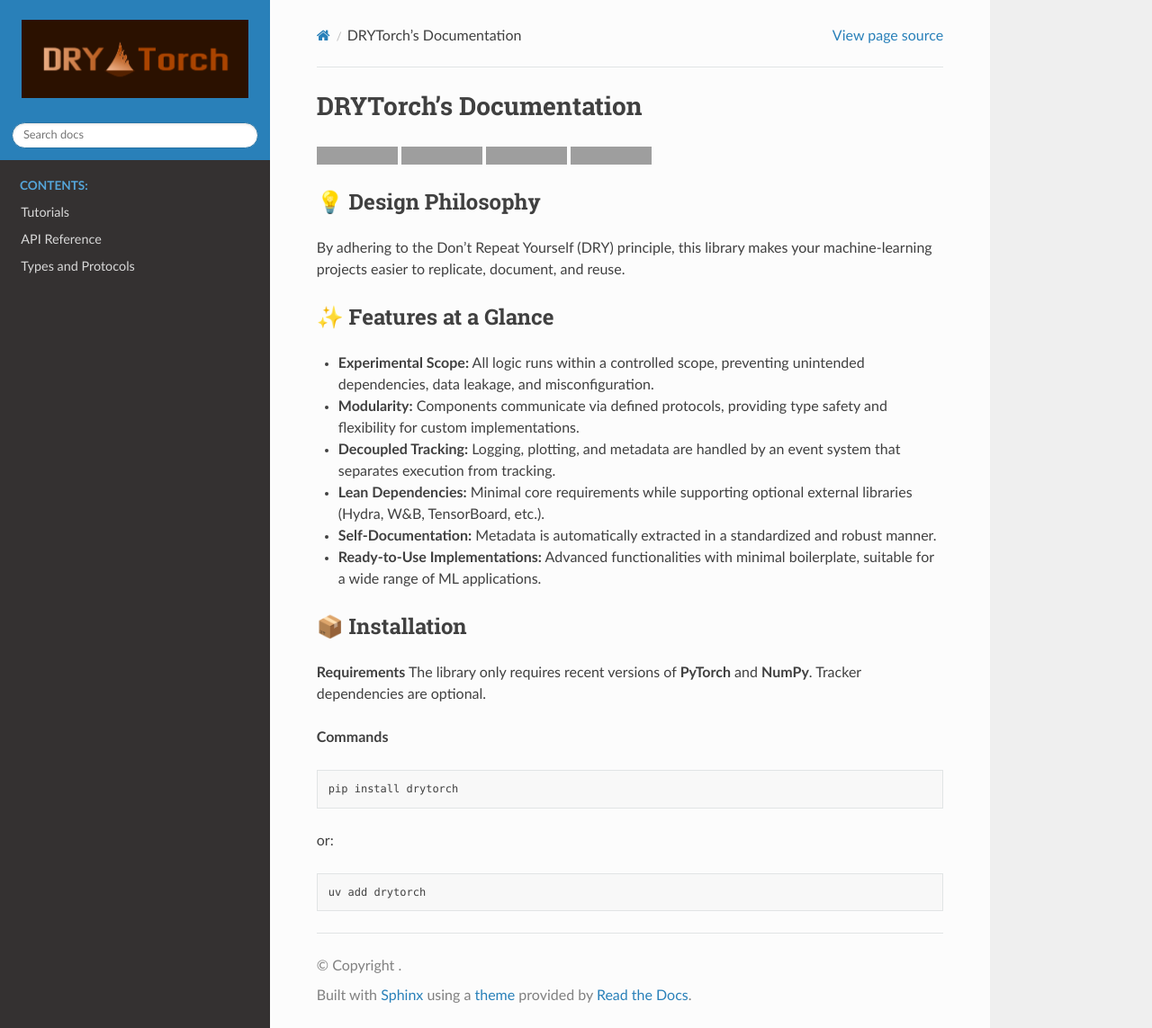
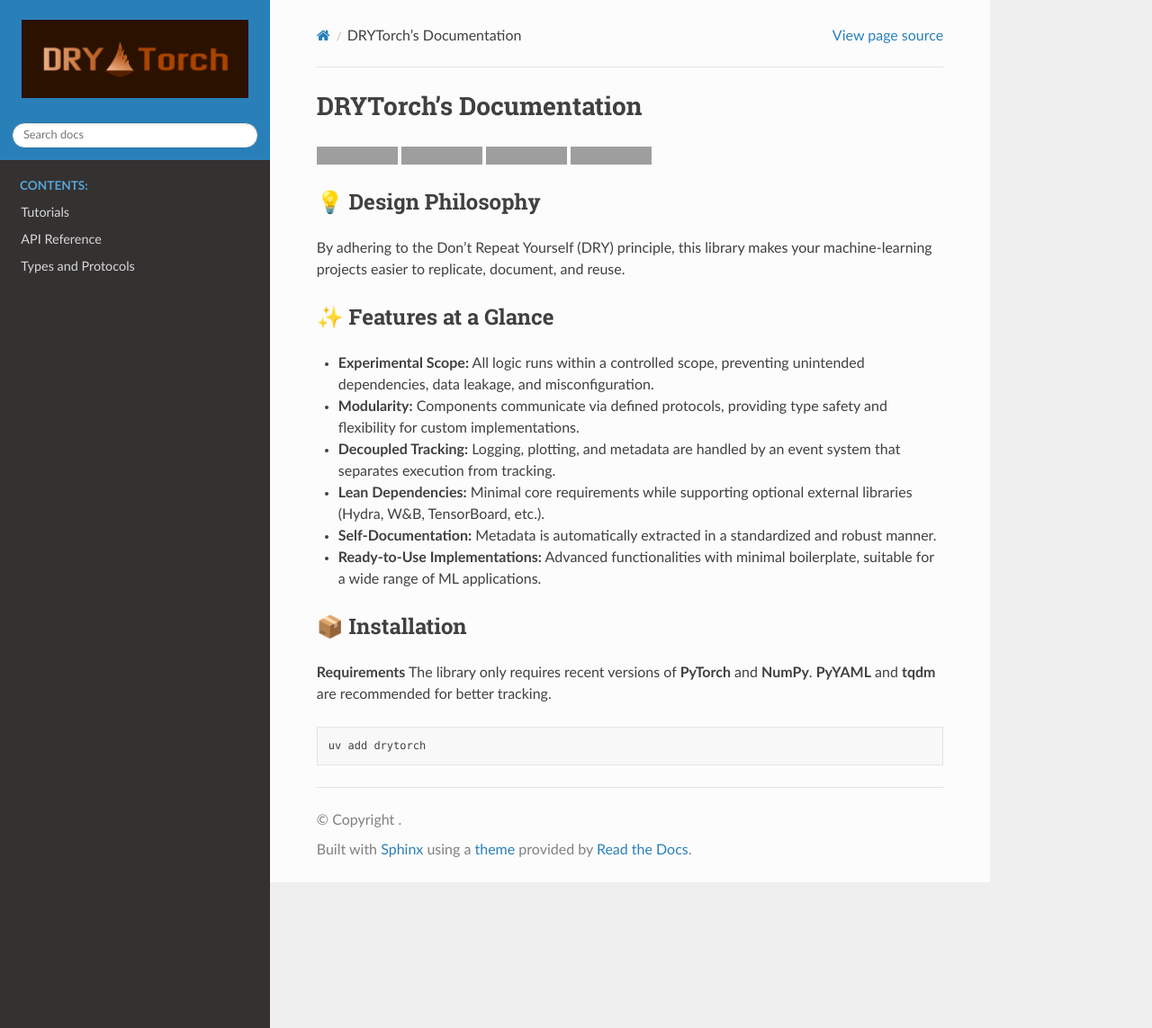
Before and after one commit to nverchev/drytorch, a Sphinx documentation site: the page built from docs/README_RTD.md, in a window 1280 px wide and 1143 px high. Shown: the whole window at 90% size. Built offline with Sphinx 7.4.7 and the Read the Docs theme 3.1.0, drawn with Linux system fonts in a browser that asks for light colours; grey boxes are pictures that could not be loaded.

Commit message:
chore: simplified README

````diff
--- a/docs/README_RTD.md
+++ b/docs/README_RTD.md
@@ -19,14 +19,8 @@ By adhering to the Don't Repeat Yourself (DRY) principle, this library makes you
 ## 📦 Installation
 
 **Requirements**
-The library only requires recent versions of **PyTorch** and **NumPy**. Tracker dependencies are optional.
-
-**Commands**
-
-```bash
-pip install drytorch
-```
-or:
+The library only requires recent versions of **PyTorch** and **NumPy**.
+**PyYAML** and **tqdm** are recommended for better tracking.
 ```bash
 uv add drytorch
 ```
````
Also changed, not shown: README.md (+3 -9 lines).
